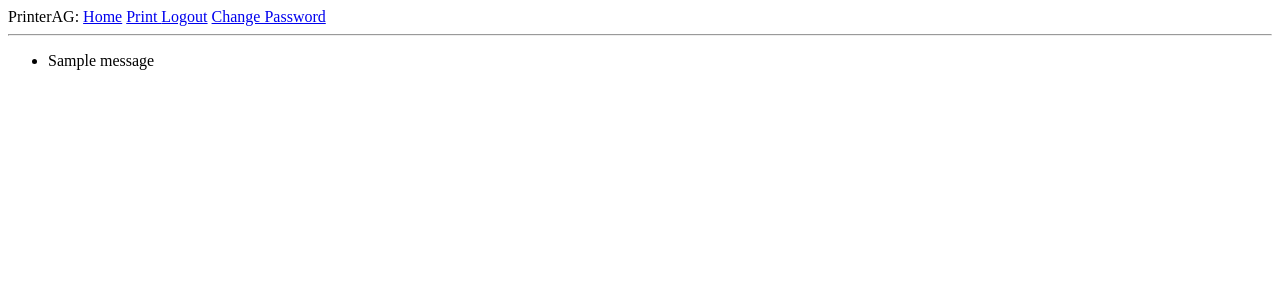
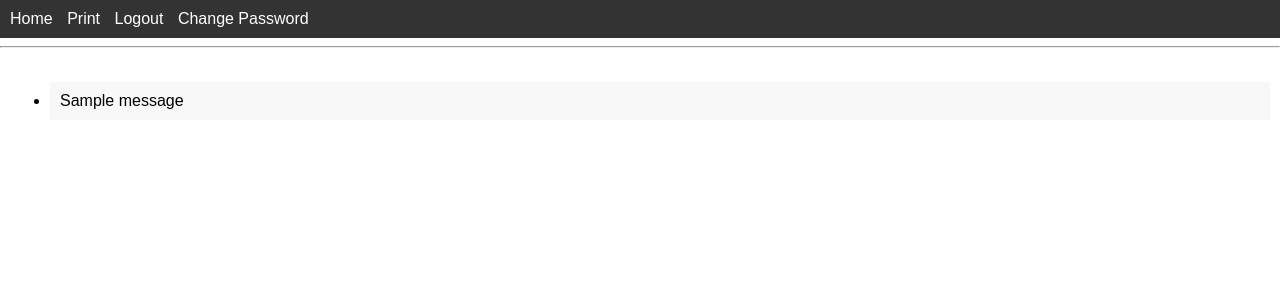
Before and after one commit to akshit-mee/TVK-Printer-AG-with-users, a Flask app: page / in a window 1280 px wide. Shown: the top 300 px of the page. Run offline with Flask 3, Linux system fonts and the light colour scheme; a user stored in the database is signed in; tables that the repository leaves empty hold one stand-in row (values such as "Sample post"); one stand-in notice (Sample message) is shown.

Commit message:
made base template look better

```diff
--- a/app/templates/base.html
+++ b/app/templates/base.html
@@ -6,10 +6,41 @@
       {% else %}
       <title>Welcome to PrinterAG</title>
       {% endif %}
+      <style>
+        body {
+          font-family: Arial, sans-serif;
+          margin: 0;
+          padding: 0;
+        }
+        .header {
+          background-color: #f5f5f5;
+          padding: 10px;
+        }
+        .nav {
+          background-color: #333;
+          color: #fff;
+          padding: 10px;
+        }
+        .nav a {
+          color: #fff;
+          margin-right: 10px;
+          text-decoration: none;
+        }
+        .content {
+          padding: 10px;
+        }
+        .message {
+          background-color: #f8f8f8;
+          padding: 10px;
+          margin-bottom: 10px;
+        }
+      </style>
     </head>
     <body>
-        <div>
+       {# <div class="header">
             PrinterAG:
+        </div> #}
+        <div class="nav">
             <a href="{{ url_for('index') }}">Home</a>
             {% if current_user.is_anonymous %}
             <a href="{{ url_for('login') }}">Login</a>
@@ -23,15 +54,17 @@
             {% endif %}
         </div>
         <hr>
+        <div class="content">
             {% with messages = get_flashed_messages() %}
             {% if messages %}
             <ul>
                 {% for message in messages %}
-            <li>{{ message }}</li>
+                <li class="message">{{ message }}</li>
                 {% endfor %}
             </ul>
             {% endif %}
             {% endwith %}
             {% block content %}{% endblock %}
+        </div>
     </body>
 </html>
```
Lines whose indentation alone changed are shown as unchanged.
